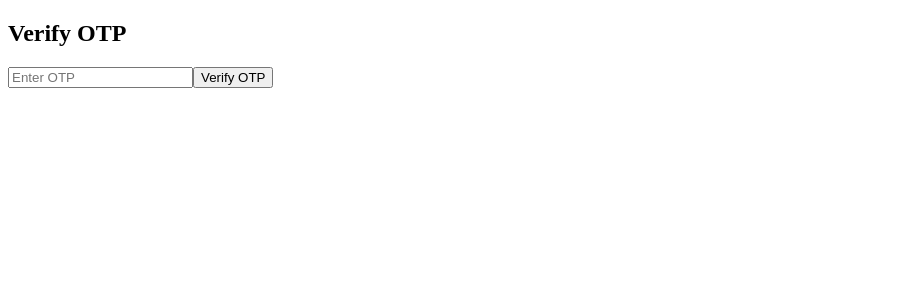
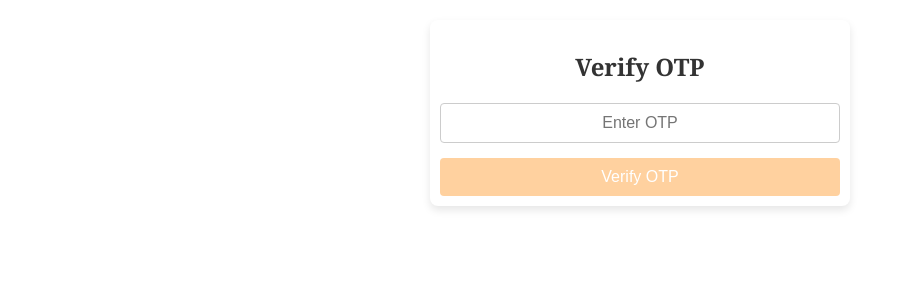
Before and after one commit to ShreyaNikam15/Smart-Ticket-Management, a React (Create React App) app in the folder frontend/: page /verify in a window 1280 px wide. Shown: the top 300 px of the page, without its empty margins (0-903 px from the left). Built offline with nearby package versions, Linux system fonts and the light colour scheme.

Commit message:
Finalize

```diff
--- a/frontend/package.json
+++ b/frontend/package.json
@@ -9,6 +9,7 @@
     "axios": "^1.7.7",
     "react": "^18.3.1",
     "react-dom": "^18.3.1",
+    "react-icons": "^5.3.0",
     "react-qr-reader": "^3.0.0-beta-1",
     "react-router-dom": "^6.26.1",
     "react-scripts": "5.0.1",
--- a/frontend/src/Components/Chat.js
+++ b/frontend/src/Components/Chat.js
@@ -168,7 +168,7 @@ const styles = {
     fontFamily: '"Playfair Display", serif',
     ...(window.innerWidth <= 768 && {
       maxWidth: '100%',
-      height: '80vh',
+      height: '90vh',
       margin: '0',
     }),
   },
--- /dev/null
+++ b/frontend/src/Components/Login.css
@@ -0,0 +1,97 @@
+/* src/components/Login.css */
+
+.login-container {
+    display: flex;
+    align-items: center;
+    justify-content: center;
+    height: 100vh;
+    background-color: #f0f0f0;
+    background-image: url("../../public//vecteezy_historical-museum-interior-with-dinosaur-skeleton_15680926.jpg");
+    background-size: cover;
+    background-position: center;
+    padding: 20px;
+  }
+
+  .login-box {
+    background-color: white;
+    padding: 30px;
+    border-radius: 8px;
+    box-shadow: 0 4px 8px rgba(0, 0, 0, 0.1);
+    max-width: 400px;
+    width: 100%;
+    text-align: center;
+  }
+
+  .login-title {
+    font-family: "Georgia", serif;
+    font-size: 24px;
+    margin-bottom: 20px;
+    color: #333;
+  }
+
+  .login-form {
+    display: flex;
+    flex-direction: column;
+    gap: 15px;
+  }
+
+  .login-icon {
+    background-color: #ff1d9f;
+    color: white;
+    width: 60px;
+    height: 60px;
+    margin: 0 auto;
+    display: flex;
+    align-items: center;
+    justify-content: center;
+    border-radius: 50%;
+  }
+
+  .login-label {
+    font-family: "Georgia", serif;
+    font-size: 18px;
+    color: #333;
+  }
+
+  .login-input {
+    padding: 10px;
+    border: 1px solid #ccc;
+    border-radius: 4px;
+    text-align: center;
+    font-size: 16px;
+  }
+
+  .login-button {
+    background-color: #ffd19f;
+    color: white;
+    padding: 10px;
+    border: none;
+    border-radius: 4px;
+    cursor: pointer;
+    display: flex;
+    align-items: center;
+    justify-content: center;
+    font-size: 16px;
+    gap: 5px;
+  }
+
+  .login-button:hover {
+    background-color: #ffb84d;
+  }
+
+  .spinner {
+    margin-right: 5px;
+    animation: spin 1s linear infinite;
+  }
+
+  @keyframes spin {
+    0% { transform: rotate(0deg); }
+    100% { transform: rotate(360deg); }
+  }
+
+  .login-message {
+    margin-top: 15px;
+    color: #555;
+    font-family: "Georgia", serif;
+    font-size: 16px;
+  }
--- a/frontend/src/Components/Login.jsx
+++ b/frontend/src/Components/Login.jsx
@@ -1,44 +1,62 @@
 // src/components/Login.js
 import React, { useState } from "react";
 import axios from "axios";
+import { BsTelephoneFill } from "react-icons/bs";
+import { CgSpinner } from "react-icons/cg";
 import VerifyOTP from "./VerifyOTP";
+import "./Login.css"; // Import the CSS file
 
 const Login = () => {
   const [phoneNo, setPhoneNo] = useState("");
   const [message, setMessage] = useState("");
   const [verifyToken, setVerifyToken] = useState(null);
+  const [loading, setLoading] = useState(false);
 
   const handleLogin = async (e) => {
     e.preventDefault();
+    setLoading(true);
     try {
-      const response = await axios.post("http://localhost:5000/api/user/login", {
+      const response = await axios.post("https://smart-ticket-management.onrender.com/api/user/login", {
         phoneNo,
       });
       setMessage(response.data.message);
       setVerifyToken(response.data.verifyToken);
-      // OTP is for testing purposes; remove it in production
       console.log("OTP:", response.data.otp);
     } catch (error) {
       setMessage(error.response?.data?.message || "Something went wrong");
     }
+    setLoading(false);
   };
 
   return (
-    <div>
-      <h2>Login</h2>
-      <form onSubmit={handleLogin}>
+    <section className="login-container">
+      <div className="login-box">
+        <h1 className="login-title">Welcome to <br /> The Museum</h1>
+        <form onSubmit={handleLogin} className="login-form">
+          <div className="login-icon">
+            <BsTelephoneFill size={30} />
+          </div>
+          <label htmlFor="phone" className="login-label">
+            Enter your phone number
+          </label>
           <input
             type="tel"
+            id="phone"
             placeholder="Enter phone number"
             value={phoneNo}
             onChange={(e) => setPhoneNo(e.target.value)}
             required
+            className="login-input"
           />
-        <button type="submit">Send OTP</button>
+          <button type="submit" className="login-button">
+            {loading && <CgSpinner size={20} className="spinner" />}
+            <span>Send OTP</span>
+          </button>
         </form>
-      {message && <p>{message}</p>}
+        {message && <p className="login-message">{message}</p>}
         {verifyToken && <VerifyOTP verifyToken={verifyToken} />}
       </div>
+    </section>
   );
 };
 
--- /dev/null
+++ b/frontend/src/Components/VerifyOTP.css
@@ -0,0 +1,63 @@
+/* src/components/VerifyOTP.css */
+
+.verify-otp-container {
+    background-color: white;
+    padding: 10px;
+    border-radius: 8px;
+    box-shadow: 0 4px 8px rgba(0, 0, 0, 0.1);
+    max-width: 400px;
+    width: 100%;
+    text-align: center;
+    margin: 20px auto; /* Centers the container */
+  }
+
+  .verify-otp-title {
+    font-family: "Georgia", serif;
+    font-size: 24px;
+    margin-bottom: 20px;
+    color: #333;
+  }
+
+  .verify-otp-form {
+    display: flex;
+    flex-direction: column;
+    gap: 15px;
+  }
+
+  .verify-otp-input {
+    padding: 10px;
+    border: 1px solid #ccc;
+    border-radius: 4px;
+    text-align: center;
+    font-size: 16px;
+  }
+
+  .verify-otp-button {
+    background-color: #ffd19f;
+    color: white;
+    padding: 10px;
+    border: none;
+    border-radius: 4px;
+    cursor: pointer;
+    font-size: 16px;
+    transition: background-color 0.3s ease;
+  }
+
+  .verify-otp-button:hover {
+    background-color: #ffb84d;
+  }
+
+  .verify-otp-message {
+    margin-top: 15px;
+    color: #555;
+    font-family: "Georgia", serif;
+    font-size: 16px;
+  }
+
+  .verify-otp-welcome {
+    margin-top: 15px;
+    color: #333;
+    font-family: "Georgia", serif;
+    font-size: 18px;
+    font-weight: bold;
+  }
--- a/frontend/src/Components/VerifyOTP.jsx
+++ b/frontend/src/Components/VerifyOTP.jsx
@@ -2,18 +2,19 @@
 import React, { useState } from "react";
 import axios from "axios";
 import { useNavigate } from "react-router-dom";
+import "./VerifyOTP.css"; // Import the CSS file
 
 const VerifyOTP = ({ verifyToken }) => {
   const [otp, setOtp] = useState("");
   const [message, setMessage] = useState("");
   const [user, setUser] = useState(null);
-  const navigate = useNavigate(); // Use navigate for redirection
+  const navigate = useNavigate();
 
   const handleVerify = async (e) => {
     e.preventDefault();
     try {
       const response = await axios.post(
-        "http://localhost:5000/api/user/verify",
+        "https://smart-ticket-management.onrender.com/api/user/verify",
         { otp },
         {
           headers: {
@@ -23,29 +24,31 @@ const VerifyOTP = ({ verifyToken }) => {
       );
       setMessage(response.data.message);
       setUser(response.data.user);
-      // Store the user token in local storage for authenticated routes
       localStorage.setItem("token", response.data.token);
-      navigate("/chat"); // Redirect to chat after successful verification
+      navigate("/chat");
     } catch (error) {
       setMessage(error.response?.data?.message || "Verification failed");
     }
   };
 
   return (
-    <div>
-      <h2>Verify OTP</h2>
-      <form onSubmit={handleVerify}>
+    <div className="verify-otp-container">
+      <h2 className="verify-otp-title">Verify OTP</h2>
+      <form onSubmit={handleVerify} className="verify-otp-form">
         <input
           type="text"
           placeholder="Enter OTP"
           value={otp}
           onChange={(e) => setOtp(e.target.value)}
           required
+          className="verify-otp-input"
         />
-        <button type="submit">Verify OTP</button>
+        <button type="submit" className="verify-otp-button">
+          Verify OTP
+        </button>
       </form>
-      {message && <p>{message}</p>}
-      {user && <p>Welcome, {user.phoneNo}!</p>}
+      {message && <p className="verify-otp-message">{message}</p>}
+      {user && <p className="verify-otp-welcome">Welcome, {user.phoneNo}!</p>}
     </div>
   );
 };
```
Also changed, not shown: frontend/public/vecteezy_historical-museum-interior-with-dinosaur-skeleton_15680926.jpg (added), 1 other file (tests, documents, lock files or other folders). Lines whose indentation alone changed are shown as unchanged.
